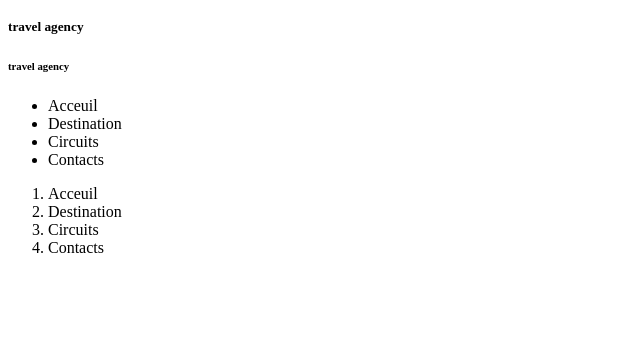
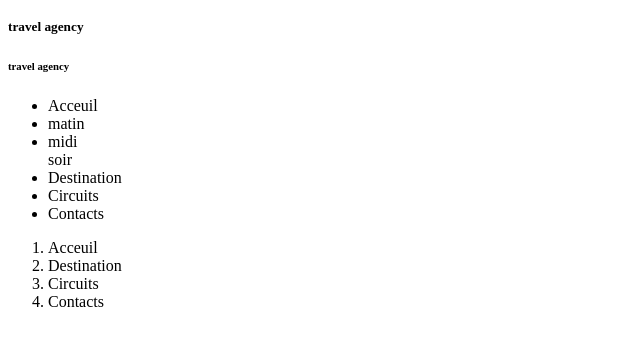
Before and after one commit to LIElcode/travel-agency-cours, a plain HTML site: page index.html in a window 1280 px wide. Shown: the part 191-536 px from the top of the page, without its empty margins (0-640 px from the left). Drawn offline with Linux system fonts and the light colour scheme.

Commit message:
creer un sous liste

```diff
--- a/index.html
+++ b/index.html
@@ -33,6 +33,13 @@
             <ul>
                 <li>
                    Acceuil
+                   <li>
+                    matin
+                   </li>
+                   <li>
+                    midi
+                   </li>
+                   soir
                 </li>
                 <li>
                     Destination
```
